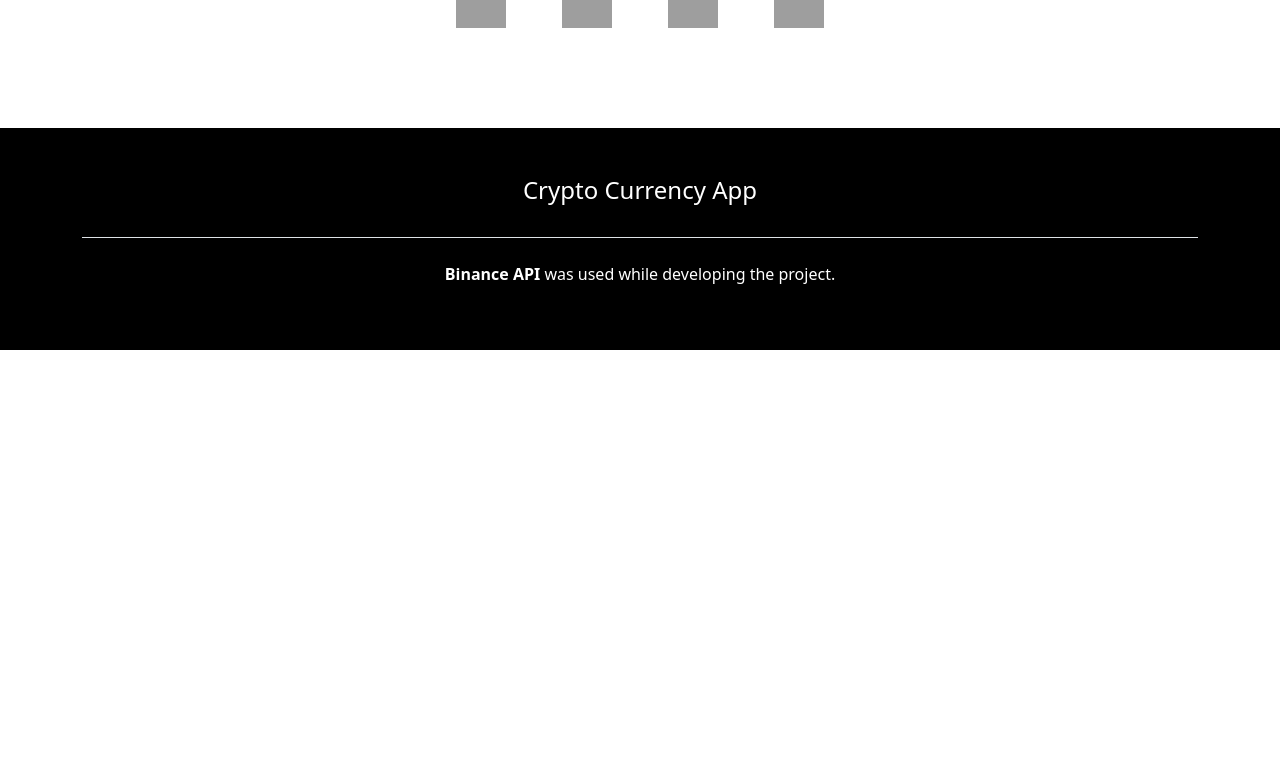
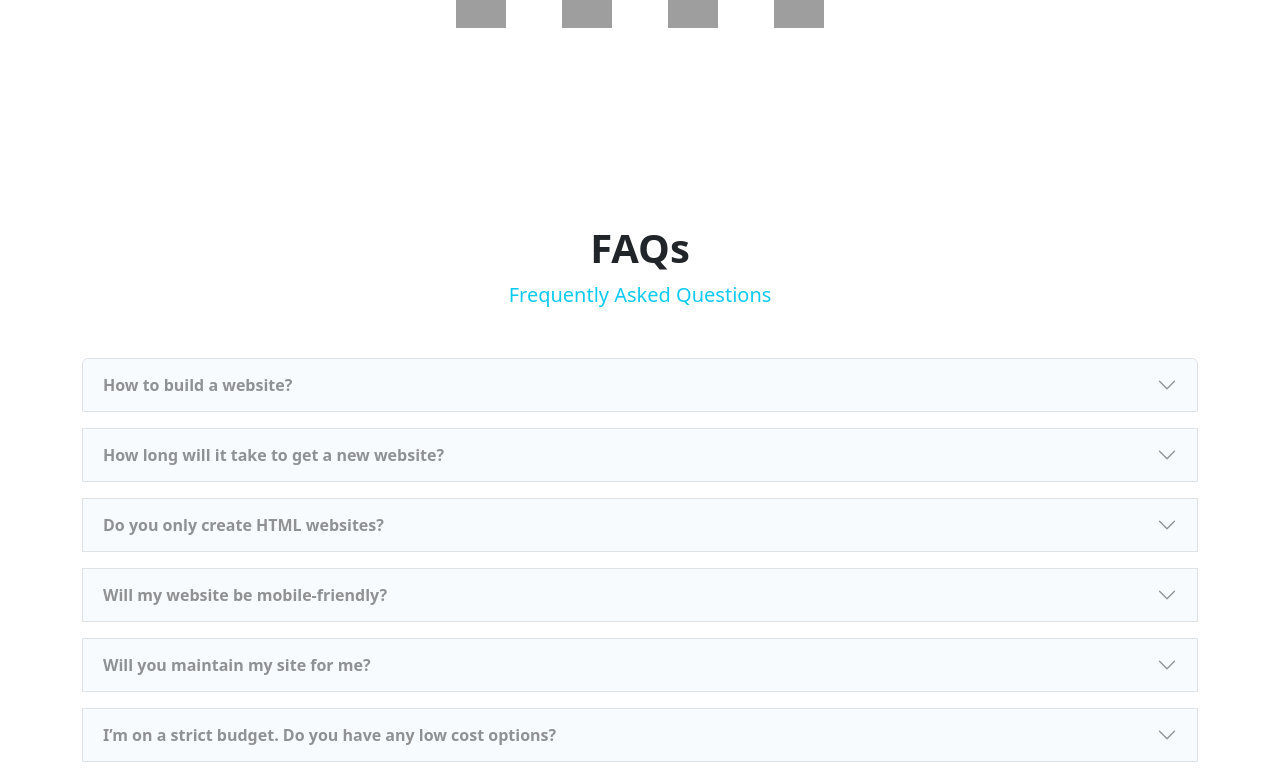
Before and after one commit to ahmetkanbaz/CryptoCurrencyApp, a React (Vite) app in the folder cryptocurrency_app/: page / in a window 1280 px wide. Shown: the part 4940-5717 px from the top of the page. Before the commit the page ends 5290 px from the top, so only its background shows below. Built offline with nearby package versions, Linux system fonts and the light colour scheme; grey boxes are pictures that could not be loaded.

Commit message:
CryptoCurrencyApp-FaqsSection

```diff
--- /dev/null
+++ b/cryptocurrency_app/src/components/HomePageSections/Faqs/Accordion/Accordion.jsx
@@ -0,0 +1,75 @@
+import {AccordionWrapper} from './AccordionStyle'
+const Accordion = () => {
+  const accordionDatas = [
+    {
+      id: "collapseOne",
+      title: "How to build a website?",
+      body: "Dolor nonumy tempor elitr et rebum ipsum sit duo duo. Diam sed sed magna et magna diam aliquyam amet dolore ipsum erat duo. Sit rebum magna duo labore no diam.",
+    },
+    {
+      id: "collapseTwo",
+      title: "How long will it take to get a new website?",
+      body: "Dolor nonumy tempor elitr et rebum ipsum sit duo duo. Diam sed sed magna et magna diam aliquyam amet dolore ipsum erat duo. Sit rebum magna duo labore no diam.",
+    },
+    {
+      id: "collapseThree",
+      title: "Do you only create HTML websites?",
+      body: "Dolor nonumy tempor elitr et rebum ipsum sit duo duo. Diam sed sed magna et magna diam aliquyam amet dolore ipsum erat duo. Sit rebum magna duo labore no diam.",
+    },
+    {
+      id: "collapseFour",
+      title: "Will my website be mobile-friendly?",
+      body: "Dolor nonumy tempor elitr et rebum ipsum sit duo duo. Diam sed sed magna et magna diam aliquyam amet dolore ipsum erat duo. Sit rebum magna duo labore no diam.",
+    },
+    {
+      id: "collapseFive",
+      title: "Will you maintain my site for me?",
+      body: "Dolor nonumy tempor elitr et rebum ipsum sit duo duo. Diam sed sed magna et magna diam aliquyam amet dolore ipsum erat duo. Sit rebum magna duo labore no diam.",
+    },
+    {
+      id: "collapseSix",
+      title: "I’m on a strict budget. Do you have any low cost options?",
+      body: "Dolor nonumy tempor elitr et rebum ipsum sit duo duo. Diam sed sed magna et magna diam aliquyam amet dolore ipsum erat duo. Sit rebum magna duo labore no diam.",
+    },
+    {
+      id: "collapseSeven",
+      title: "Will you maintain my site for me?",
+      body: "Dolor nonumy tempor elitr et rebum ipsum sit duo duo. Diam sed sed magna et magna diam aliquyam amet dolore ipsum erat duo. Sit rebum magna duo labore no diam.",
+    },
+    {
+      id: "collapseEight",
+      title: "I’m on a strict budget. Do you have any low cost options?",
+      body: "Dolor nonumy tempor elitr et rebum ipsum sit duo duo. Diam sed sed magna et magna diam aliquyam amet dolore ipsum erat duo. Sit rebum magna duo labore no diam.",
+    },
+  ];
+  return (
+    <AccordionWrapper>
+      <div className="accordion" id="faqsAccordion">
+        {accordionDatas.map((accordionData, index) => (
+          <div className="accordion-item my-3 border-top" key={index}>
+            <h2 className="accordion-header">
+              <button
+                className="accordion-button collapsed fw-bold opacity-50"
+                type="button"
+                data-bs-toggle="collapse"
+                data-bs-target={`#${accordionData.id}`}
+                aria-expanded="false"
+              >
+                {accordionData.title}
+              </button>
+            </h2>
+            <div
+              id={accordionData.id}
+              className="accordion-collapse collapse"
+              data-bs-parent="#faqsAccordion"
+            >
+              <div className="accordion-body opacity-50 p-4">{accordionData.body}</div>
+            </div>
+          </div>
+        ))}
+      </div>
+    </AccordionWrapper>
+  );
+};
+
+export default Accordion;
--- /dev/null
+++ b/cryptocurrency_app/src/components/HomePageSections/Faqs/Accordion/AccordionStyle.js
@@ -0,0 +1,12 @@
+import styled from "styled-components";
+
+export const AccordionWrapper = styled.div`
+  .accordion-button {
+    background-color: #f2f8fe;
+    &:not(.collapsed) {
+      color: #FFFFFF;
+      background: #92AEC9;
+      box-shadow: none;
+    }
+  }
+`;
--- /dev/null
+++ b/cryptocurrency_app/src/components/HomePageSections/Faqs/Faqs.jsx
@@ -0,0 +1,14 @@
+import UpperSection from '../../../common/UpperSection/UpperSection'
+import Accordion from './Accordion/Accordion';
+const Faqs = () => {
+  return (
+    <div className="py-5">
+      <div className="container py-5">
+        <UpperSection title='FAQs' subTitle='Frequently Asked Questions' />
+        <Accordion />
+      </div>
+    </div>
+  );
+};
+
+export default Faqs;
--- a/cryptocurrency_app/src/views/Home/Home.jsx
+++ b/cryptocurrency_app/src/views/Home/Home.jsx
@@ -1,5 +1,6 @@
 import HeroBanner from "../../components/Banners/HomeBanners/HeroBanner/HeroBanner"
 import AboutCrypto from "../../components/HomePageSections/AboutCrypto/AboutCrypto"
+import Faqs from "../../components/HomePageSections/Faqs/Faqs"
 import Services from "../../components/HomePageSections/Services/Services"
 import Statistics from "../../components/HomePageSections/Statistics/Statistics"
 import TokenSale from "../../components/HomePageSections/TokenSale/TokenSale"
@@ -14,6 +15,7 @@
       <WhyUs />
       <Services />
       <TokenSale />
+      <Faqs />
     </div>
   )
 }
```
